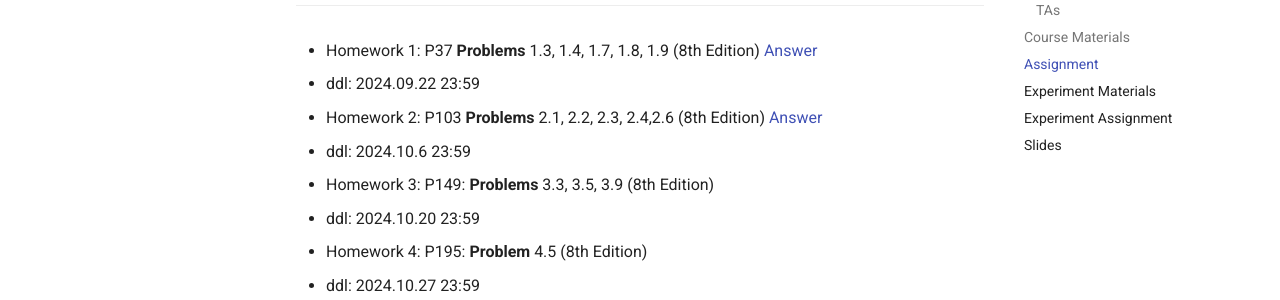
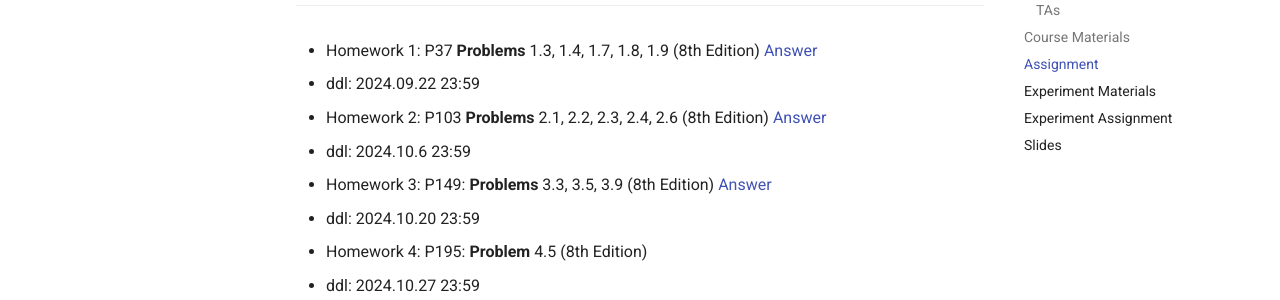
Before and after one commit to OS-2024/OS-2024.github.io, an MkDocs documentation site: the page built from docs/index.md, in a window 1280 px wide and 900 px high, scrolled down 1340 px. Shown: the part 152-452 px from the top of the window. Built offline with MkDocs 1.6.1 and Material for MkDocs 9.7.7, drawn with Linux system fonts in a browser that asks for light colours; comment, search, counter and statistics services are not loaded.

Commit message:
add answer3

```diff
--- a/docs/index.md
+++ b/docs/index.md
@@ -57,11 +57,11 @@ Additional notes on assignments:
 
   - ddl: 2024.09.22 23:59
 
-* Homework  2: P103 **Problems** 2.1, 2.2, 2.3, 2.4,2.6 (8th Edition) [Answer](https://rec.ustc.edu.cn/share/ab249a30-96a5-11ef-abf3-9900d446f800)
+* Homework  2: P103 **Problems** 2.1, 2.2, 2.3, 2.4, 2.6 (8th Edition) [Answer](https://rec.ustc.edu.cn/share/ab249a30-96a5-11ef-abf3-9900d446f800)
 
   - ddl: 2024.10.6 23:59
 
-* Homework 3: P149: **Problems** 3.3, 3.5, 3.9 (8th Edition)
+* Homework 3: P149: **Problems** 3.3, 3.5, 3.9 (8th Edition) [Answer](https://rec.ustc.edu.cn/share/59969210-99e6-11ef-9ce6-f304fbcb303c)
 
   - ddl: 2024.10.20 23:59
 
```
